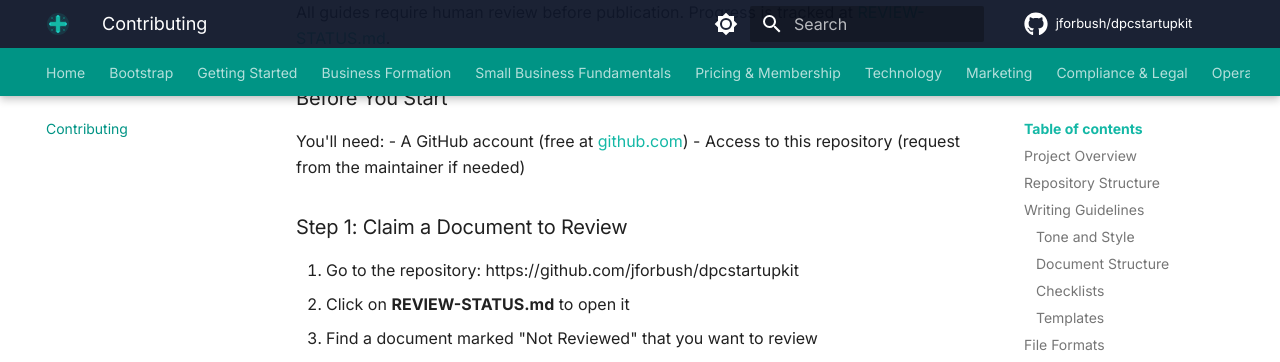
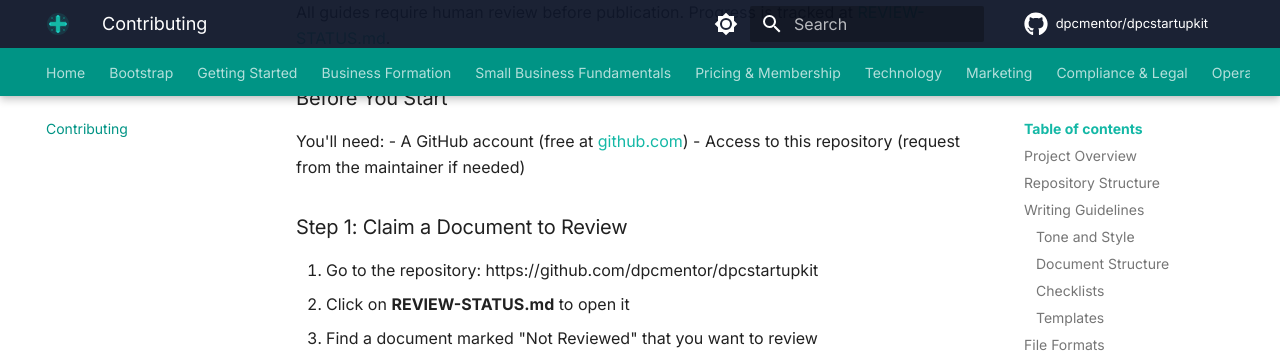
Before and after one commit to dpcmentor/dpcstartupkit, an MkDocs documentation site: the page built from docs/CONTRIBUTING.md, in a window 1280 px wide and 900 px high, scrolled down 4653 px. Shown: the top 362 px of the window. Built offline with MkDocs 1.6.1 and Material for MkDocs 9.7.7, drawn with Linux system fonts in a browser that asks for light colours; comment, search, counter and statistics services are not loaded.

Commit message:
Update hard-coded URLs to dpcmentor org after repo transfer (#13)
* Update docs/index.md badge URL to dpcmentor org

* Update docs/CONTRIBUTING.md repo URLs to dpcmentor org

* Update mkdocs.yml site_url, repo_name, repo_url, social link to dpcmentor org

```diff
--- a/docs/CONTRIBUTING.md
+++ b/docs/CONTRIBUTING.md
@@ -149,7 +149,7 @@ When adding new content:
 
 ## Document Review Process (Step-by-Step for GitHub Beginners)
 
-All guides require human review before publication. Progress is tracked at [REVIEW-STATUS.md](https://github.com/jforbush/dpcstartupkit/blob/main/REVIEW-STATUS.md).
+All guides require human review before publication. Progress is tracked at [REVIEW-STATUS.md](https://github.com/dpcmentor/dpcstartupkit/blob/main/REVIEW-STATUS.md).
 
 ### Before You Start
 
@@ -159,7 +159,7 @@ You'll need:
 
 ### Step 1: Claim a Document to Review
 
-1. Go to the repository: https://github.com/jforbush/dpcstartupkit
+1. Go to the repository: https://github.com/dpcmentor/dpcstartupkit
 2. Click on **REVIEW-STATUS.md** to open it
 3. Find a document marked "Not Reviewed" that you want to review
 4. Click the **pencil icon** (top right of the file content) to edit
--- a/mkdocs.yml
+++ b/mkdocs.yml
@@ -1,14 +1,14 @@
 # MkDocs configuration for DPC Startup Kit
-# GitHub Pages: https://[username].github.io/dpcstartupkit/
+# GitHub Pages: https://dpcmentor.github.io/dpcstartupkit/
 
 site_name: DPC Startup Kit
 site_description: A comprehensive resource collection for physicians launching Direct Primary Care practices
 site_author: DPC Physicians
-site_url: https://jforbush.github.io/dpcstartupkit/
+site_url: https://dpcmentor.github.io/dpcstartupkit/
 
 # Repository
-repo_name: jforbush/dpcstartupkit
-repo_url: https://github.com/jforbush/dpcstartupkit
+repo_name: dpcmentor/dpcstartupkit
+repo_url: https://github.com/dpcmentor/dpcstartupkit
 edit_uri: edit/main/docs/
 
 # Copyright
@@ -118,7 +118,7 @@ markdown_extensions:
 extra:
   social:
     - icon: fontawesome/brands/github
-      link: https://github.com/jforbush/dpcstartupkit
+      link: https://github.com/dpcmentor/dpcstartupkit
 
   # Analytics (uncomment and configure when ready)
   # analytics:
```
Also changed, not shown: docs/index.md (+1 -1 lines).
